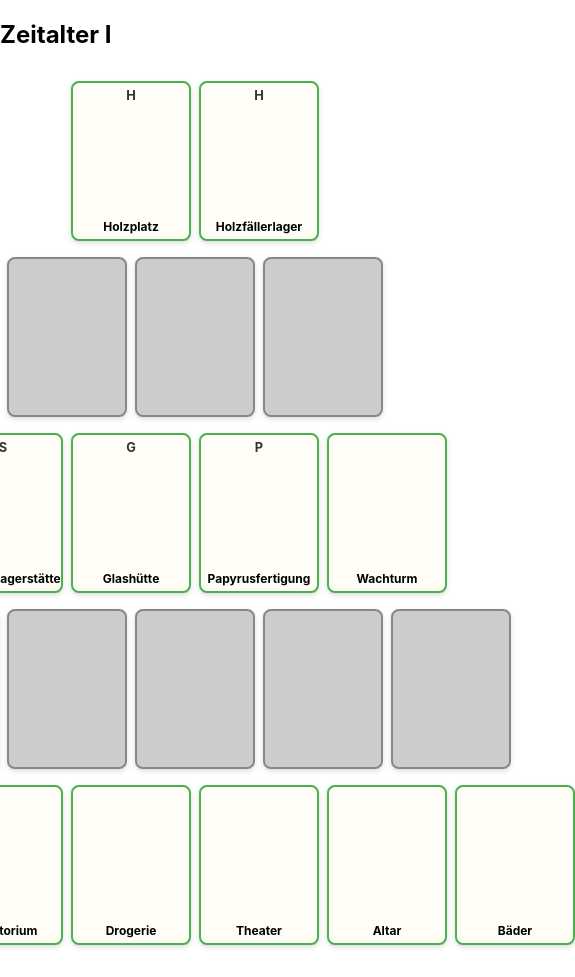
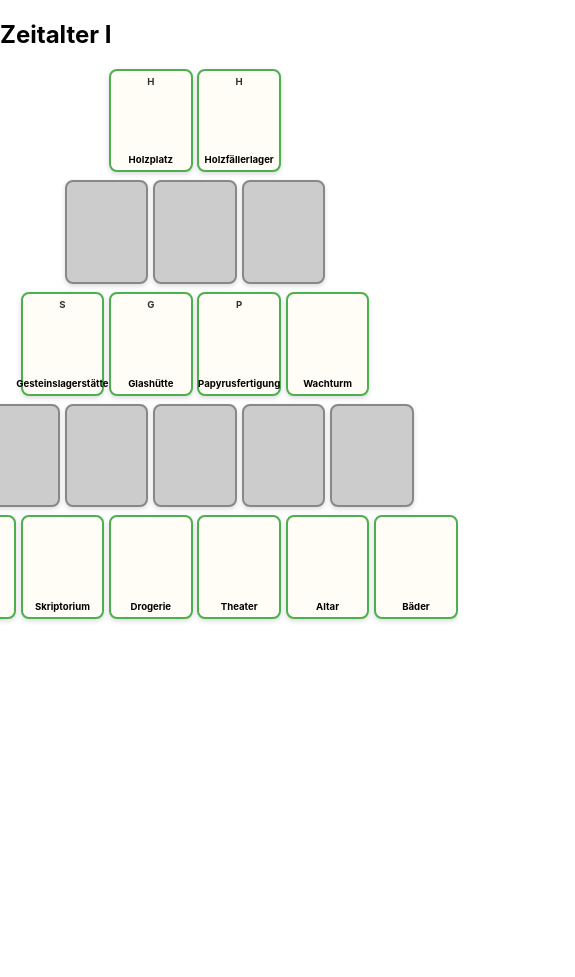
Before and after one commit to Tomimotmot/7wonder-gym, a React (Create React App) app in the folder duel-ui/: page / in a window 390 px wide. Shown: the whole page, 575 px wide, since content can reach past the window. After the commit the page ends 844 px from the top, so only its background shows below. Built offline with nearby package versions, Linux system fonts and the light colour scheme.

Commit message:
KartenAuslageLayout.css aktualisieren

```diff
--- a/duel-ui/src/KartenAuslageLayout.css
+++ b/duel-ui/src/KartenAuslageLayout.css
@@ -78,3 +78,35 @@
   margin-top: 1rem;
   font-size: 1.2rem;
 }
+
+
+/* ===== Mobile Optimierung ===== */
+@media (max-width: 600px) {
+  .karte {
+    width: 70px;
+    height: 90px;
+    font-size: 0.7rem;
+    padding: 0.3rem;
+  }
+
+  .kartenname {
+    font-size: 0.6rem;
+  }
+
+  .karte-produziert {
+    font-size: 0.6rem;
+  }
+
+  .karten-auslage {
+    margin: 1rem;
+    gap: 0.5rem;
+  }
+
+  .reihe {
+    gap: 0.3rem;
+  }
+
+  .belohnung {
+    font-size: 1rem;
+  }
+}
```
